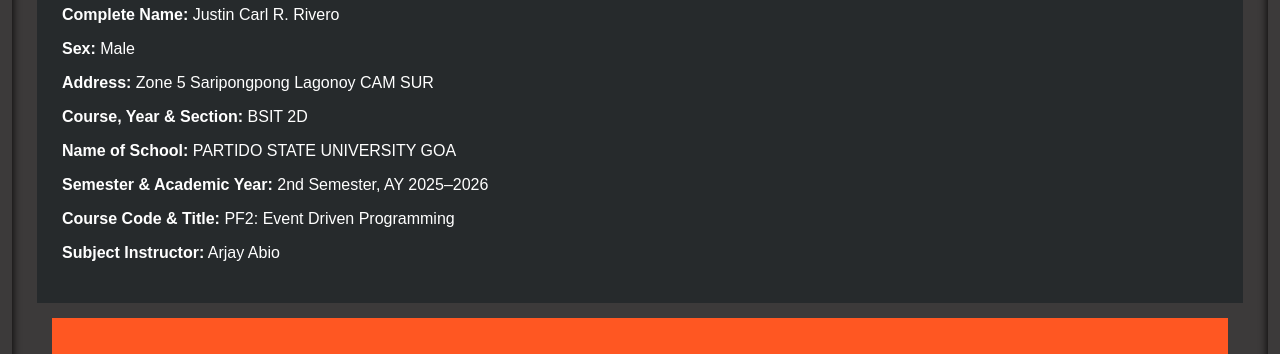
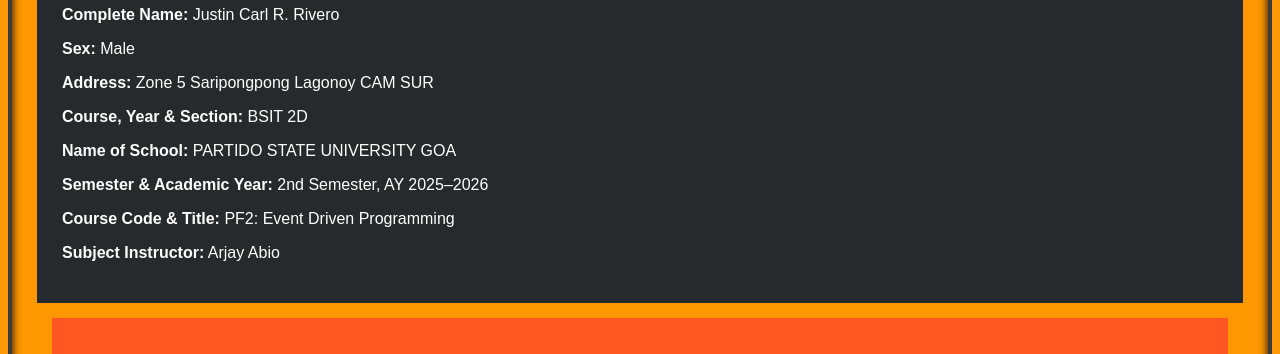
Before and after one commit to JCburger1031/My-Dashboard, a plain HTML site: page index.html in a window 1280 px wide. Shown: the part 114-468 px from the top of the page. Drawn offline with Linux system fonts and the light colour scheme.

Commit message:
Fix HTML encoding issues in index.html

```diff
--- a/index.html
+++ b/index.html
@@ -178,7 +178,7 @@
     window.addEventListener("load", updateBackgroundColor);
 
     // Apply on window resize
-    .addEventListener("resize", updateBackgroundColor);
+    window.addEventListener("resize", updateBackgroundColor);
 </script>
 
 
```
